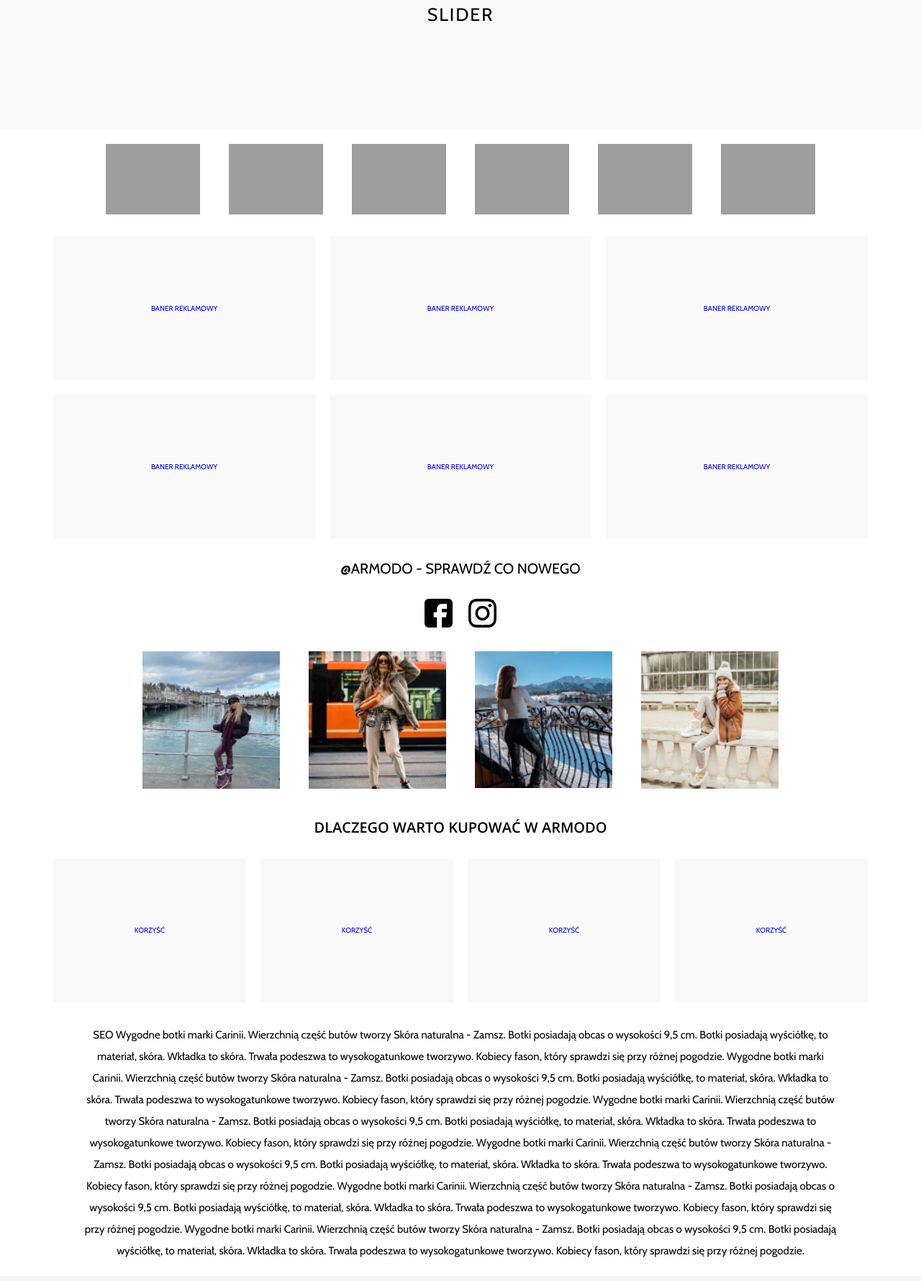
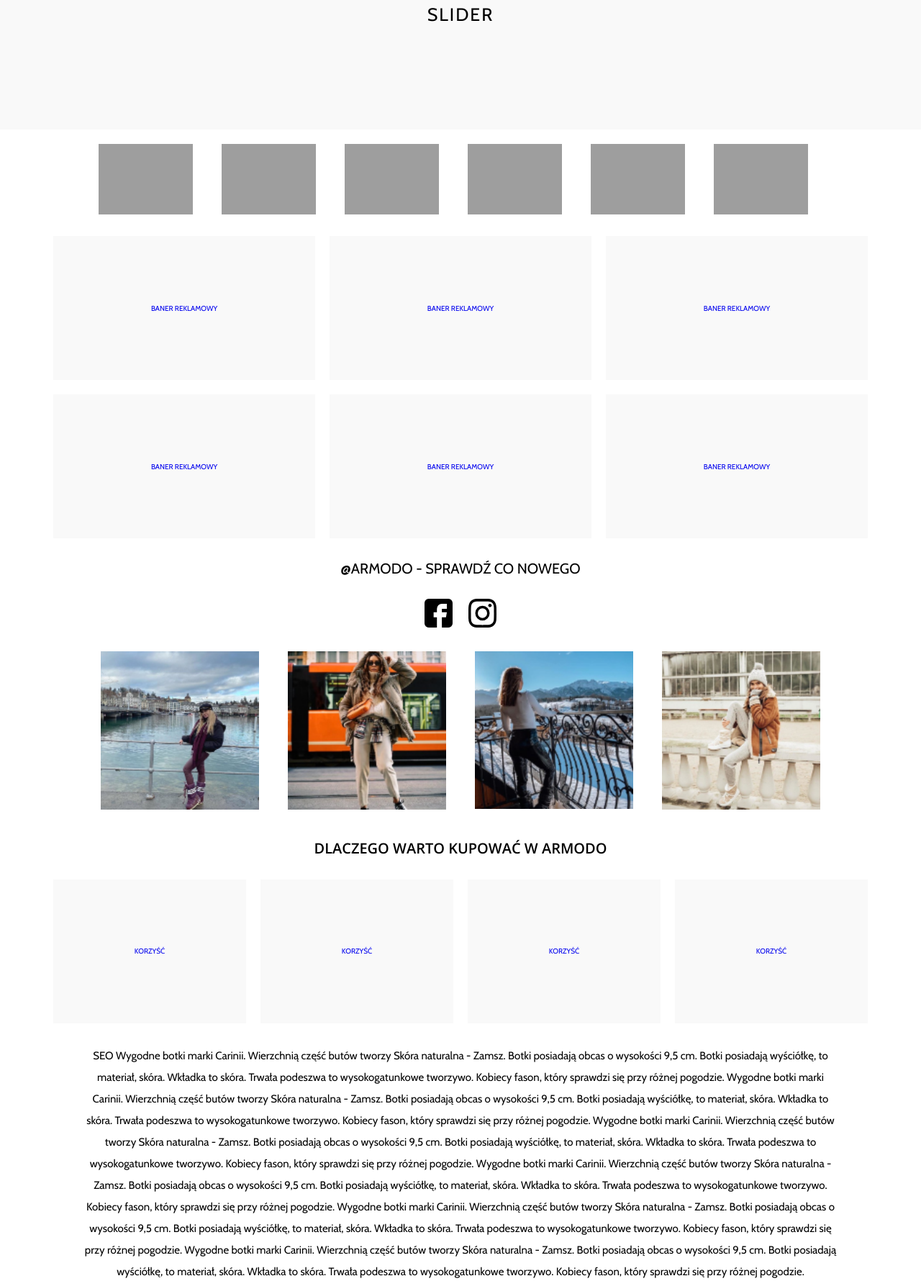
Before and after one commit to framista/shop, a PHP site: page / in a window 1280 px wide. Shown: the part 140-1920 px from the top of the page at 72% size. Run offline with PHP 8.4, Linux system fonts and the light colour scheme; grey boxes are pictures that could not be loaded.

Commit message:
Center sliders

```diff
--- a/src/app.js
+++ b/src/app.js
@@ -36,7 +36,7 @@ menuItems.forEach((item) => {
 $(document).ready(function () {
   $('.slider--shoes').slick({
     infinite: true,
-    speed: 1000,
+    speed: 1,
     slidesToShow: 6,
     slidesToScroll: 6,
     responsive: [
@@ -71,7 +71,7 @@ $(document).ready(function () {
 $(document).ready(function () {
   $('.slider--instagram').slick({
     infinite: true,
-    speed: 1000,
+    speed: 1,
     slidesToShow: 4,
     slidesToScroll: 4,
     responsive: [
--- a/style/scss/_instagram.scss
+++ b/style/scss/_instagram.scss
@@ -12,10 +12,12 @@
     padding: 10px;
   }
   .slider--instagram {
-    width: 80%;
+    width: 90%;
     margin: 0px auto;
+    transform: translateX(-10px);
     div {
       @include centerFlex();
+      transform: translateX(5px);
     }
   }
 }
--- a/style/scss/_slider.scss
+++ b/style/scss/_slider.scss
@@ -3,6 +3,9 @@
 }
 .slick-slide img {
   width: 100%;
+}
+.slick-next {
+  margin-left: 0px;
 }
 .slick-next::after {
   content: '>';
--- a/style/scss/_sliderShoes.scss
+++ b/style/scss/_sliderShoes.scss
@@ -1,7 +1,9 @@
 .slider--shoes {
   width: 80%;
   margin: 0 auto;
+  transform: translateX(-20px);
   div {
+    transform: translateX(10px);
     @include centerFlex();
   }
 }
```
Also changed, not shown: style/css/style.css, 1 other file.
